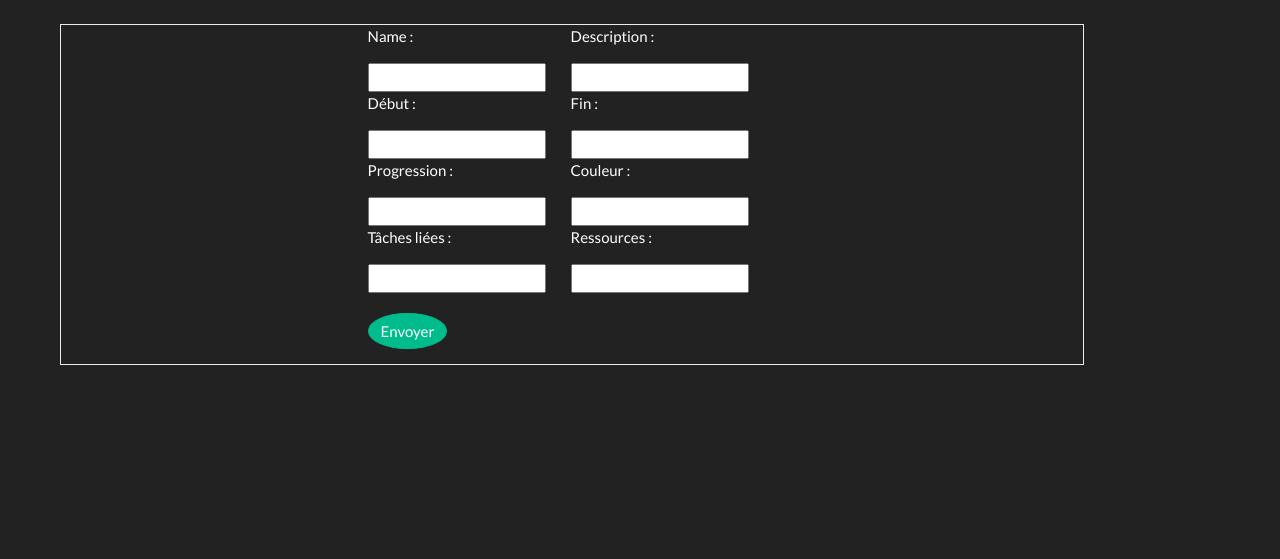
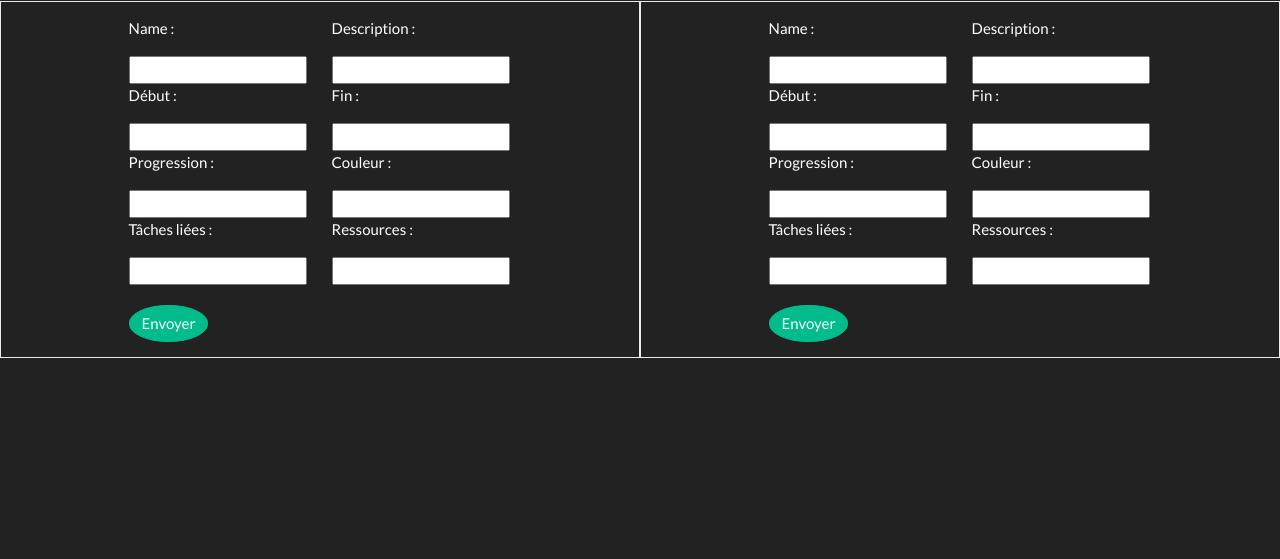
Before and after one commit to skynokk/TuMeCherches_TuMeTrouves, a website: page Gantt/Client/index.html in a window 1280 px wide. Shown: the part 241-800 px from the top of the page. Drawn offline with nearby package versions, Linux system fonts and the light colour scheme; no server answers.

Commit message:
modification css

```diff
--- a/Gantt/Client/index.html
+++ b/Gantt/Client/index.html
@@ -18,8 +18,38 @@
     <form id="suppressionTache">
       <button class="btn btn-danger btn-supp">Supprimer la tache</button>
     </form>
-    <h2>Ajout d'une tâche</h2><br>
+    <h2 style="float: left;">Ajout d'une tâche</h2>
+    <h2 style="margin-left: 70%;">Modifiacation</h2>
     <div class="cadre">
+    <form id="addTask" action="" >
+      <div class="misse">
+        <p class="form">Name : </p><input type="text" id="name" autocomplete="off" /><br>
+      </div>
+      <div>
+        <p class="form">Description : </p><input type="text" id="desc" autocomplete="off" /><br>
+      </div>
+      <div class="misse">
+        <p class="form">Début : </p><input type="number" id="start" autocomplete="off" /><br>
+      </div>
+      <div>
+        <p class="form">Fin : </p><input type="number" id="end" autocomplete="off" /><br>
+      </div>
+      <div class="misse">
+        <p class="form">Progression : </p><input type="number" id="percentageProgress" autocomplete="off" /><br>
+      </div>
+      <div>
+        <p class="form">Couleur : </p><input type="text" id="color" autocomplete="off" /><br>
+      </div>
+      <div class="misse">
+        <p class="form">Tâches liées : </p><input type="text" id="linkedTask" autocomplete="off" /><br>
+      </div>
+      <div>
+        <p class="form">Ressources : </p><input type="text" id="ressources" autocomplete="off" /><br>
+      </div>
+      <button class="btn btn-success btn-rond">Envoyer</button>
+    </form>
+  </div>
+  <div class="cadre">
     <form id="addTask" action="" >
       <div class="misse">
         <p class="form">Name : </p><input type="text" id="name" autocomplete="off" /><br>
--- a/Gantt/Client/style.css
+++ b/Gantt/Client/style.css
@@ -1,15 +1,15 @@
 .cadre{
-    margin-left: 60px;
-    border: 4px;
     border: 1px solid #ebebeb;
-    width: 80%;
+    width: 50%;
+    float: left;
 }
 .misse{
     margin-right: 25px;
     float: left;
 }
 #addTask{
-    margin-left: 30%;
+    margin-left: 20%;
+    margin-top: 15px;
 }
 .btn-rond{
     border-radius: 50%;
@@ -41,6 +41,3 @@
     left: 30%;
     font-family: "Clobberin Time";
   }
- li{
-
- }
```
